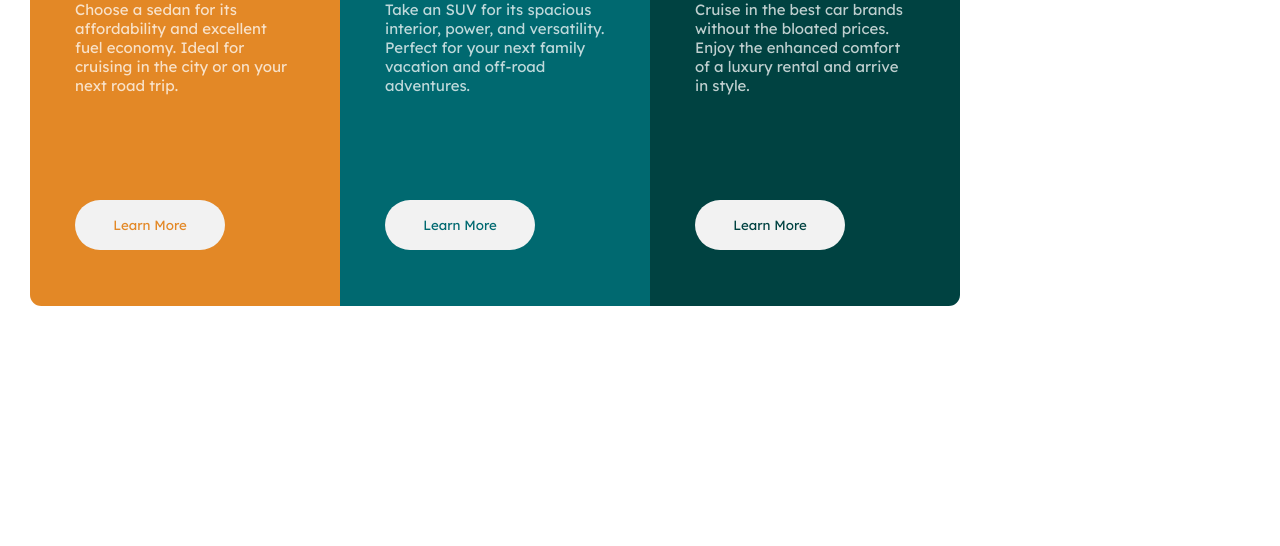
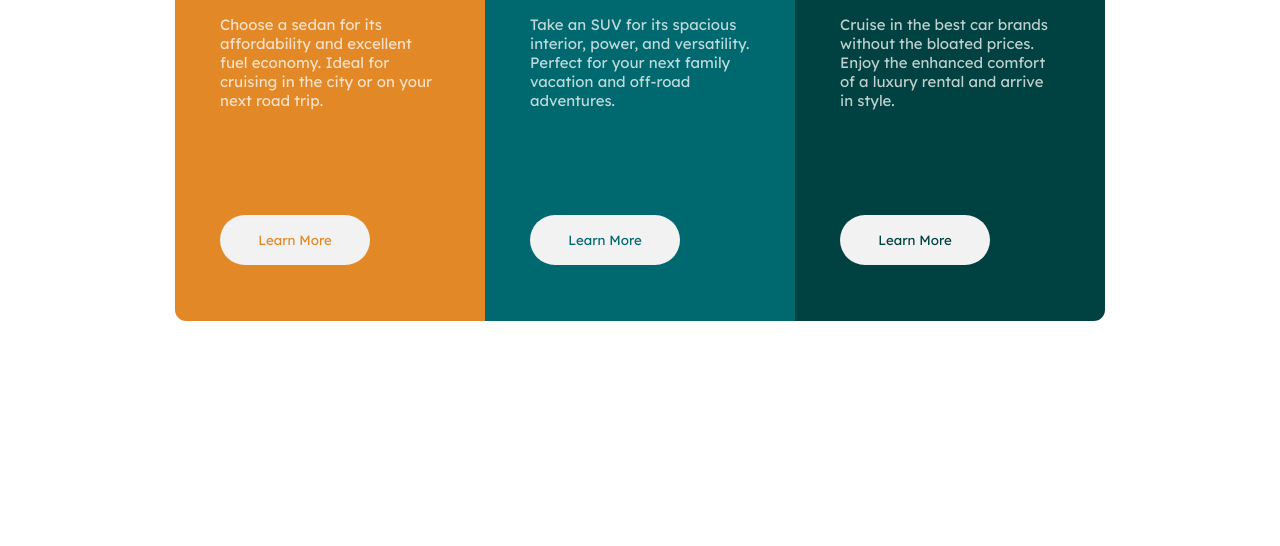
Before and after one commit to slevkalev/frontend.io-challenge-2, a plain HTML site: page index.html in a window 1280 px wide. Shown: the part 254-800 px from the top of the page. Drawn offline with Linux system fonts and the light colour scheme.

Commit message:
Update style.css
adjusted position for desktop view to justify center

```diff
--- a/style.css
+++ b/style.css
@@ -62,10 +62,11 @@
 		position: relative;
 		display: flex;
 		flex-wrap: wrap;
+		justify-content: center;
 		width:100%;
 		font-size: 15px;
 		background: color: var(--very-light-gray);
-		margin: 4em auto;
+		margin: 5em auto;
 		padding: 0 2em;
 	}
 
```
